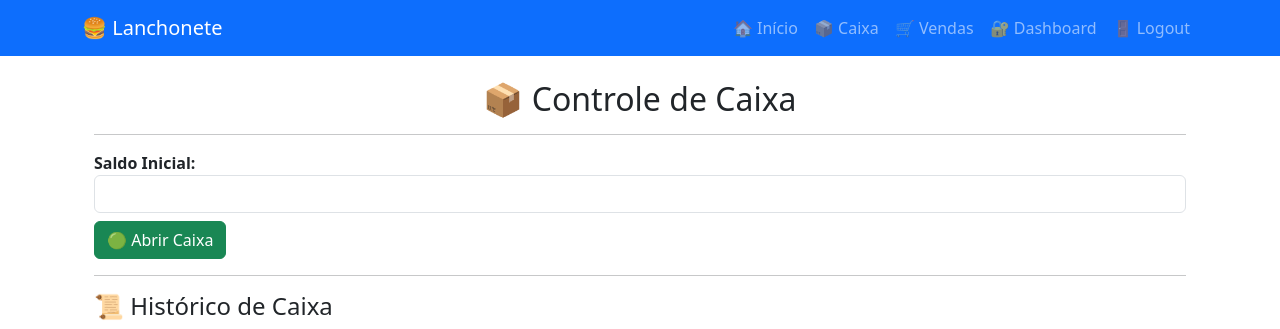
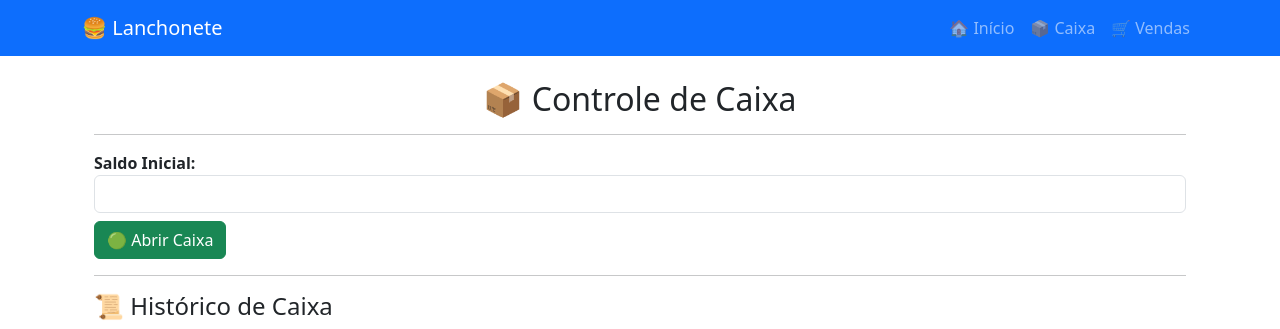
Before and after one commit to RandsonPro/Loja4, a Flask app: page /caixa in a window 1280 px wide. Shown: the top 329 px of the page. Run offline with Flask 3, Linux system fonts and the light colour scheme.

Commit message:
Update base.html
excluindo botões

```diff
--- a/templates/base.html
+++ b/templates/base.html
@@ -29,11 +29,6 @@
                     <li class="nav-item">
                         <a class="nav-link" href="{{ url_for('vendas') }}">🛒 Vendas</a>
                     </li>
-                    <li class="nav-item">
-                        <a class="nav-link" href="{{ url_for('dashboard_admin') }}">🔐 Dashboard</a>
-                    <li class="nav-item">
-                        <a class="nav-link btn btn-danger" href="{{ url_for('logout') }}">🚪 Logout</a>
-                    </li>
 
                     </li>
                 </ul>
```
